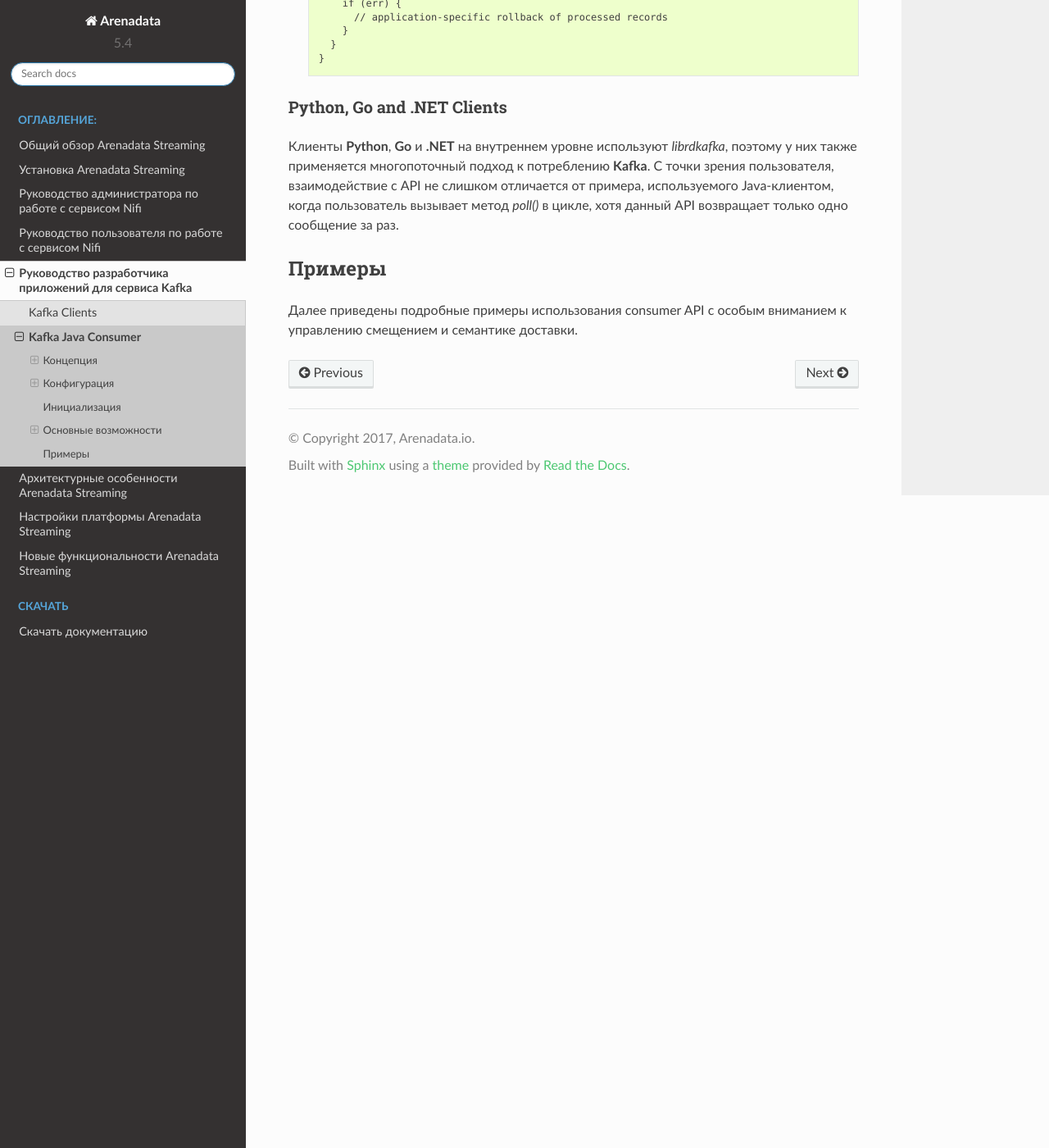
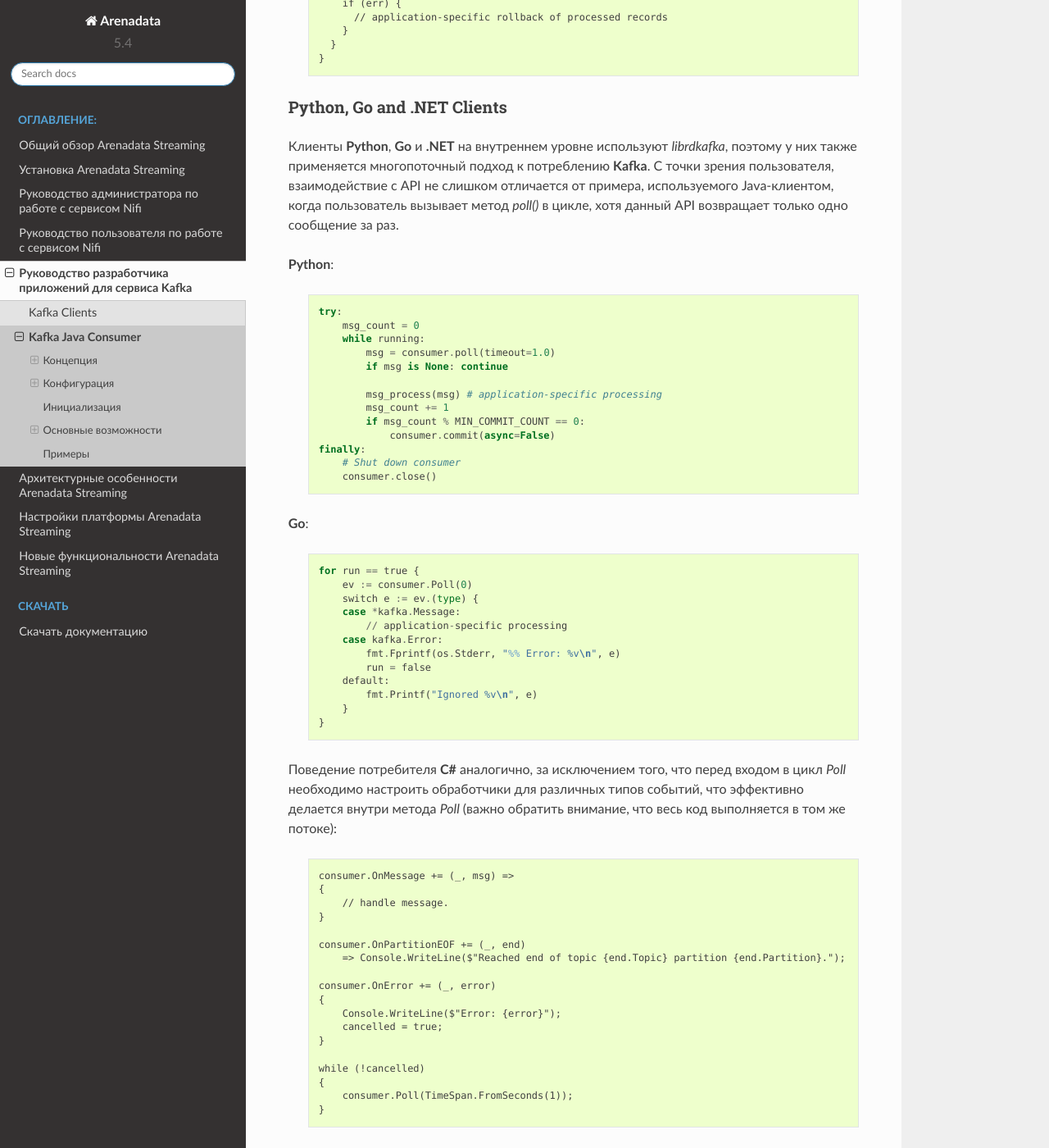
Before and after one commit to arenadata/docs_ads, a Sphinx documentation site: the page built from source/DeveloperKafka/Consumer.rst, in a window 1280 px wide and 1400 px high, scrolled down 7497 px. Shown: the whole window at 82% size. Built offline with Sphinx 7.4.7 and the Read the Docs theme 2.0.0, drawn with Linux system fonts in a browser that asks for light colours; pages that are not in the unit, such as notebooks, are missing from menus; some of the changed text lies outside the part shown.

Commit message:
Update Consumer.rst

```diff
--- a/source/DeveloperKafka/Consumer.rst
+++ b/source/DeveloperKafka/Consumer.rst
@@ -264,8 +264,65 @@ Python, Go and .NET Clients
 
 Клиенты **Python**, **Go** и **.NET** на внутреннем уровне используют *librdkafka*, поэтому у них также применяется многопоточный подход к потреблению **Kafka**. С точки зрения пользователя, взаимодействие с API не слишком отличается от примера, используемого Java-клиентом, когда пользователь вызывает метод *poll()* в цикле, хотя данный API возвращает только одно сообщение за раз.
 
+**Python**:
+
+  ::
+
+   try:
+       msg_count = 0
+       while running:
+           msg = consumer.poll(timeout=1.0)
+           if msg is None: continue
+
+           msg_process(msg) # application-specific processing
+           msg_count += 1
+           if msg_count % MIN_COMMIT_COUNT == 0:
+               consumer.commit(async=False)
+   finally:
+       # Shut down consumer
+       consumer.close()
 
 
+**Go**:
+
+  ::
+
+   for run == true {
+       ev := consumer.Poll(0)
+       switch e := ev.(type) {
+       case *kafka.Message:
+           // application-specific processing
+       case kafka.Error:
+           fmt.Fprintf(os.Stderr, "%% Error: %v\n", e)
+           run = false
+       default:
+           fmt.Printf("Ignored %v\n", e)
+       }
+   }
+
+
+Поведение потребителя **C#** аналогично, за исключением того, что перед входом в цикл *Poll* необходимо настроить обработчики для различных типов событий, что эффективно делается внутри метода *Poll* (важно обратить внимание, что весь код выполняется в том же потоке):
+
+  ::
+
+   consumer.OnMessage += (_, msg) =>
+   {
+       // handle message.
+   }
+
+   consumer.OnPartitionEOF += (_, end)
+       => Console.WriteLine($"Reached end of topic {end.Topic} partition {end.Partition}.");
+
+   consumer.OnError += (_, error)
+   {
+       Console.WriteLine($"Error: {error}");
+       cancelled = true;
+   }
+
+   while (!cancelled)
+   {
+       consumer.Poll(TimeSpan.FromSeconds(1));
+   }
 
 
 
```
Also changed, not shown: other parts of source/DeveloperKafka/Consumer.rst (+1 -1 lines).
